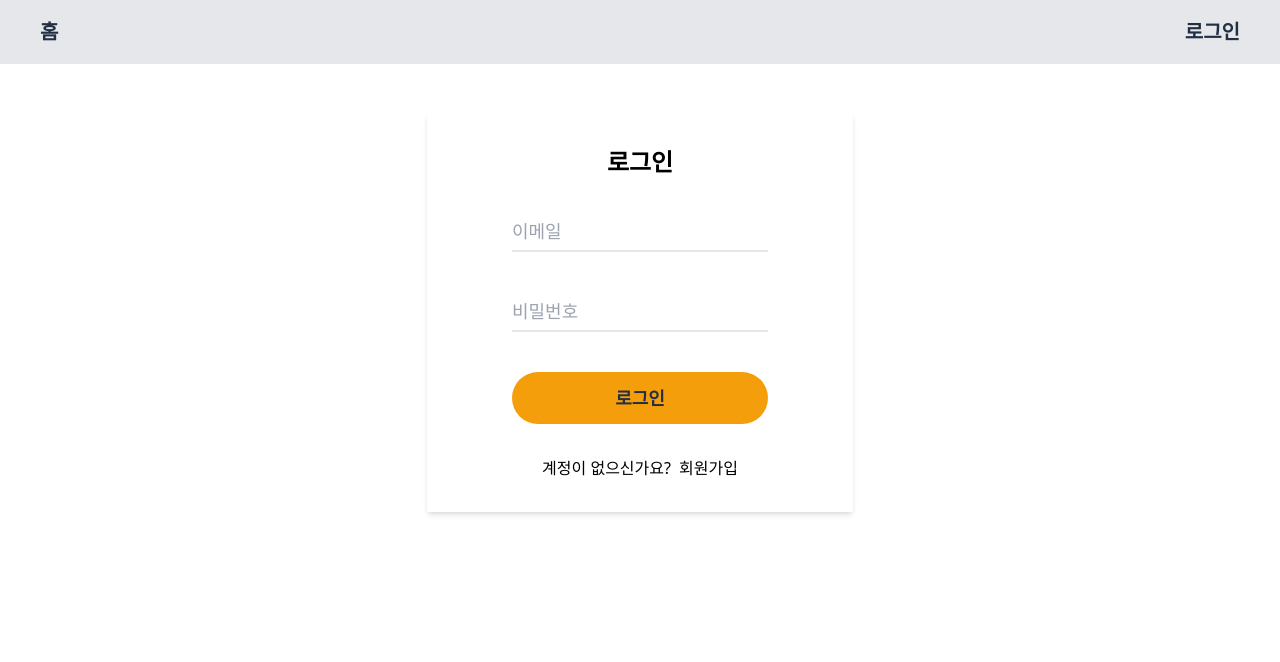
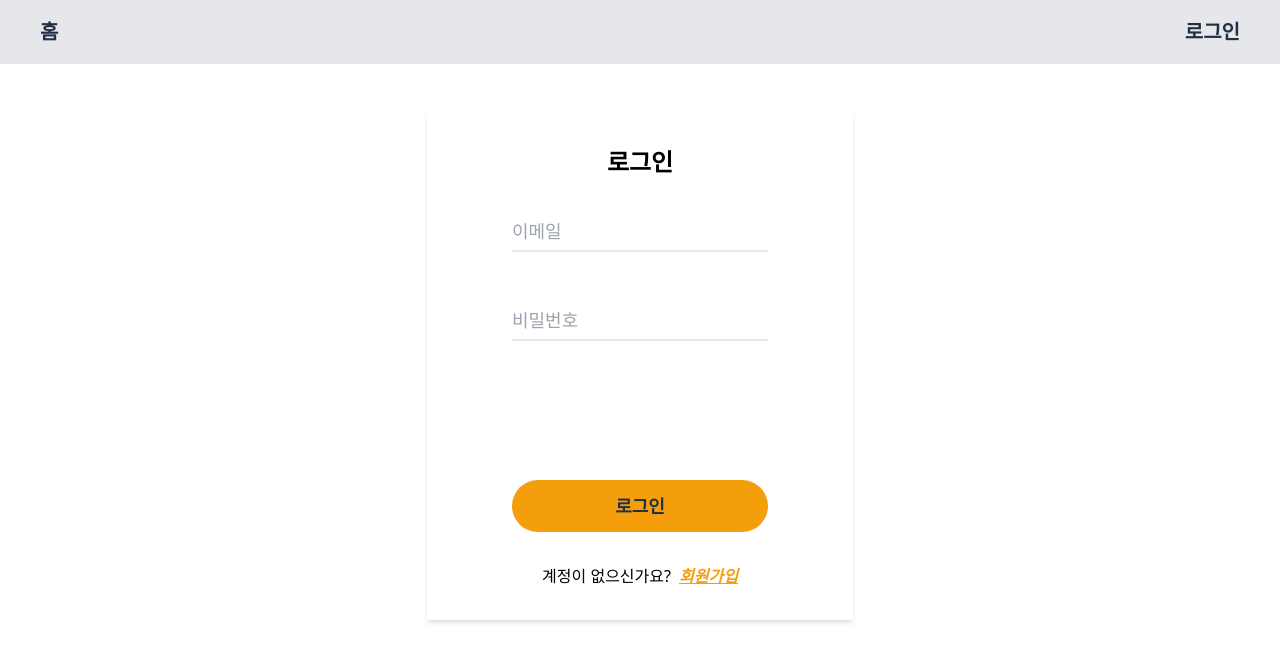
Before and after one commit to arendt9797/mbti-test, a React (Vite) app: page /signin in a window 1280 px wide. Shown: the top 662 px of the page. Built offline with nearby package versions, Linux system fonts and the light colour scheme.

Commit message:
refactor: 회원가입, 로그인, 프로필 리팩토링

```diff
--- /dev/null
+++ b/src/components/AuthForm.jsx
@@ -0,0 +1,43 @@
+import { Link, useOutletContext } from 'react-router-dom';
+import ROUTER_URL from '../constants/routerURL';
+import Button from '../ui/Button';
+import Input from '../ui/Input';
+
+function AuthForm() {
+  const {
+    pageName,
+    AUTH_TEXT: { SIGNIN_TEXT, SIGNUP_TEXT },
+  } = useOutletContext();
+
+  const isSignIn = pageName === ROUTER_URL.SIGNIN;
+
+  return (
+    <>
+      <form className="m-auto w-64 h-80 flex flex-col justify-between">
+        <Input type="email" placeholder="이메일" required />
+        <Input type="password" placeholder="비밀번호" required />
+        {isSignIn ? (
+          <div className="h-10"></div>
+        ) : (
+          <Input type="text" placeholder="닉네임" required />
+        )}
+
+        <Button type="submit">{isSignIn ? SIGNIN_TEXT : SIGNUP_TEXT}</Button>
+      </form>
+
+      <div className="mt-8">
+        <span className="mr-2">
+          {isSignIn ? '계정이 없으신가요?' : '이미 계정이 있으신가요?'}
+        </span>
+        <Link
+          to={isSignIn ? ROUTER_URL.SIGNUP : ROUTER_URL.SIGNIN}
+          className="font-bold text-secondary italic underline"
+        >
+          {isSignIn ? SIGNUP_TEXT : SIGNIN_TEXT}
+        </Link>
+      </div>
+    </>
+  );
+}
+
+export default AuthForm;
--- a/src/components/UserForm.jsx
+++ /dev/null
@@ -1,57 +0,0 @@
-import { Link, useOutletContext } from 'react-router-dom';
-import ROUTER_URL from '../constants/routerURL';
-import Button from '../ui/Button';
-import Input from '../ui/Input';
-
-function UserForm() {
-  const {
-    currentPage,
-    FORM_TYPE: { SIGNIN_TEXT, SIGNUP_TEXT, PROFILE_TEXT },
-  } = useOutletContext();
-
-  const PROFILE_UPDATE_TEXT = `${PROFILE_TEXT} 업데이트`;
-  const isSignIn = currentPage === ROUTER_URL.SIGNIN;
-  const isSignUp = currentPage === ROUTER_URL.SIGNUP;
-  const isProfile = currentPage === ROUTER_URL.PROFILE;
-
-  return (
-    <>
-      <form className="m-auto w-64 flex flex-col gap-10">
-        {/* 이메일, 비밀번호 (회원가입 & 로그인에서만 표시) */}
-        {(isSignIn || isSignUp) && (
-          <Input type="email" placeholder="이메일" required />
-        )}
-        {(isSignIn || isSignUp) && (
-          <Input type="password" placeholder="비밀번호" required />
-        )}
-        {/* 닉네임 (회원가입 & 프로필에서만 표시) */}
-        {(isSignUp || isProfile) && (
-          <Input type="text" placeholder="닉네임" required />
-        )}
-
-        <Button type="submit">
-          {isSignIn
-            ? SIGNIN_TEXT
-            : isSignUp
-            ? SIGNUP_TEXT
-            : PROFILE_UPDATE_TEXT}
-        </Button>
-      </form>
-
-      {!isProfile &&
-        (isSignIn ? (
-          <div className='mt-8'>
-            <span className="mr-2">계정이 없으신가요?</span>
-            <Link to={ROUTER_URL.SIGNUP}>{SIGNUP_TEXT}</Link>
-          </div>
-        ) : (
-          <div className='mt-8'>
-            <span className="mr-2">이미 계정이 있으신가요?</span>
-            <Link to={ROUTER_URL.SIGNIN}>{SIGNIN_TEXT}</Link>
-          </div>
-        ))}
-    </>
-  );
-}
-
-export default UserForm;
--- a/src/components/UserLayout.jsx
+++ b/src/components/UserLayout.jsx
@@ -2,36 +2,28 @@ import { Outlet, useLocation } from 'react-router-dom';
 import ROUTER_URL from '../constants/routerURL';
 
 function UserLayout() {
-  const FORM_TYPE = {
+  const AUTH_TEXT = {
     SIGNIN_TEXT: '로그인',
     SIGNUP_TEXT: '회원가입',
     PROFILE_TEXT: '프로필',
   };
 
-  const routes = {
-    [ROUTER_URL.SIGNIN]: ROUTER_URL.SIGNIN,
-    [ROUTER_URL.SIGNUP]: ROUTER_URL.SIGNUP,
-    [ROUTER_URL.PROFILE]: ROUTER_URL.PROFILE,
+  const PAGE_TYPE = {
+    [ROUTER_URL.SIGNIN]: AUTH_TEXT.SIGNIN_TEXT,
+    [ROUTER_URL.SIGNUP]: AUTH_TEXT.SIGNUP_TEXT,
+    [ROUTER_URL.PROFILE]: AUTH_TEXT.PROFILE_TEXT,
   };
 
   const location = useLocation();
-  const currentPage = Object.keys(routes).find((key) =>
-    location.pathname.includes(key),
+  const pageName = Object.keys(PAGE_TYPE).find((path) =>
+    location.pathname.includes(path),
   );
-
-  let message;
-  if (currentPage === ROUTER_URL.PROFILE) {
-    message = FORM_TYPE.PROFILE_TEXT;
-  } else if (currentPage === ROUTER_URL.SIGNIN) {
-    message = FORM_TYPE.SIGNIN_TEXT;
-  } else {
-    message = FORM_TYPE.SIGNUP_TEXT;
-  }
+  const currentPage = PAGE_TYPE[pageName];
 
   return (
     <div className="w-1/3 p-8 m-auto mt-12 shadow-md text-center">
-      <h2 className="text-title font-bold mb-8">{message}</h2>
-      <Outlet context={{ currentPage, FORM_TYPE }} />
+      <h2 className="text-title font-bold mb-8">{currentPage}</h2>
+      <Outlet context={{ pageName, AUTH_TEXT }} />
     </div>
   );
 }
--- /dev/null
+++ b/src/pages/Profile.jsx
@@ -0,0 +1,14 @@
+import Button from '../ui/Button';
+import Input from '../ui/Input';
+
+function AuthForm() {
+
+  return (
+    <form className="m-auto w-64 flex flex-col gap-10">
+      <Input name="nickname" type="text" placeholder="닉네임" required />
+      <Button type="submit">프로필 업데이트</Button>
+    </form>
+  );
+}
+
+export default AuthForm;
--- /dev/null
+++ b/src/pages/SignIn.jsx
@@ -0,0 +1,7 @@
+import AuthForm from '../components/AuthForm';
+
+function SignIn() {
+  return <AuthForm />;
+}
+
+export default SignIn;
--- /dev/null
+++ b/src/pages/SignUp.jsx
@@ -0,0 +1,7 @@
+import AuthForm from '../components/AuthForm';
+
+function SignUp() {
+  return <AuthForm />;
+}
+
+export default SignUp;
--- a/src/ui/Button.jsx
+++ b/src/ui/Button.jsx
@@ -1,6 +1,9 @@
-function Button({ children, className }) {
+function Button({ children, className, type }) {
   return (
-    <button className={`p-3 px-6 w-64 rounded-full bg-secondary text-primary hover:bg-primaryHover duration-200 ease-in-out font-semibold text-lg ${className}`}>
+    <button
+      className={`p-3 px-6 w-64 rounded-full bg-secondary text-primary hover:bg-primaryHover duration-200 ease-in-out font-semibold text-lg ${className}`}
+      type={type}
+    >
       {children}
     </button>
   );
--- a/src/ui/Input.jsx
+++ b/src/ui/Input.jsx
@@ -1,6 +1,12 @@
-function Input({ className, placeholder, required}) {
+function Input({ className, name, type, onChange, placeholder, required}) {
   return (
-    <input className={`outline-none border-b-2 focus:border-secondary duration-200 ease-in-out h-10 text-lg ${className}`} placeholder={placeholder} required = {required}/>
+    <input
+      className={`outline-none border-b-2 focus:border-secondary duration-200 ease-in-out h-10 text-lg ${className}`}
+      placeholder={placeholder}
+      name={name}
+      type={type}
+      onChange={onChange}
+      required = {required}/>
   );
 }
 
```
Also changed, not shown: src/router/Router.jsx (+7 -5 lines).
